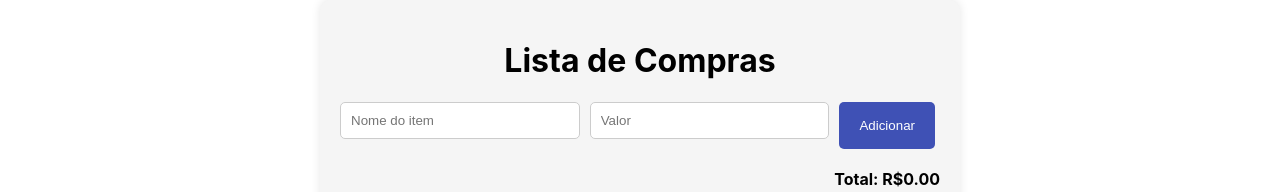
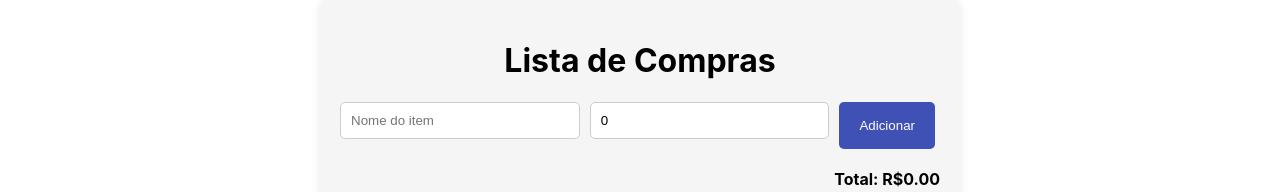
Before and after one commit to rodrigocsdev/compras, a React (Create React App) app: page / in a window 1280 px wide. Shown: the top 192 px of the page. Built offline with nearby package versions, Linux system fonts and the light colour scheme.

Commit message:
atualizado campo itemValue para exibir valor 0 permitindo incluir produto com valor 0

```diff
--- a/src/components/ListaDeCompras.js
+++ b/src/components/ListaDeCompras.js
@@ -6,7 +6,7 @@ import './ListaDeCompras.css';
 const ListaDeCompras = () => {
   const [items, setItems] = useState([]);
   const [itemName, setItemName] = useState('');
-  const [itemValue, setItemValue] = useState('');
+  const [itemValue, setItemValue] = useState(0);
   const [editItemId, setEditItemId] = useState(null);
 
   const handleAddItem = () => {
```
